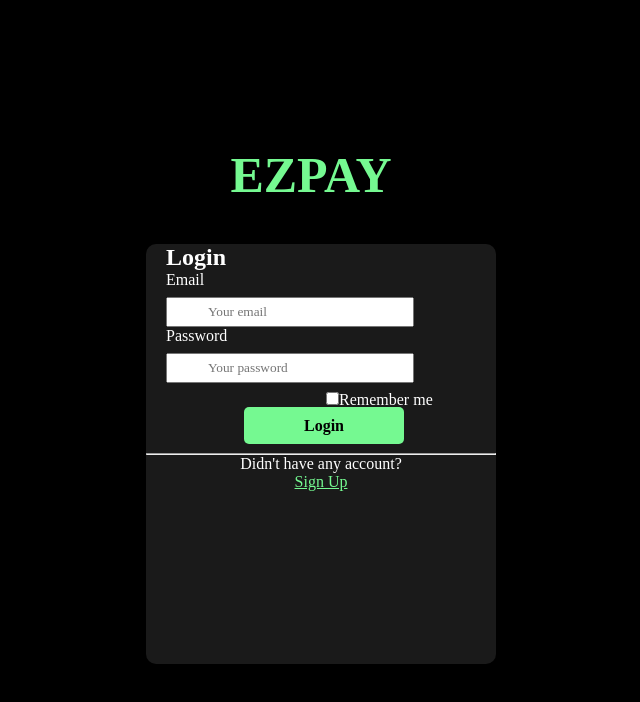
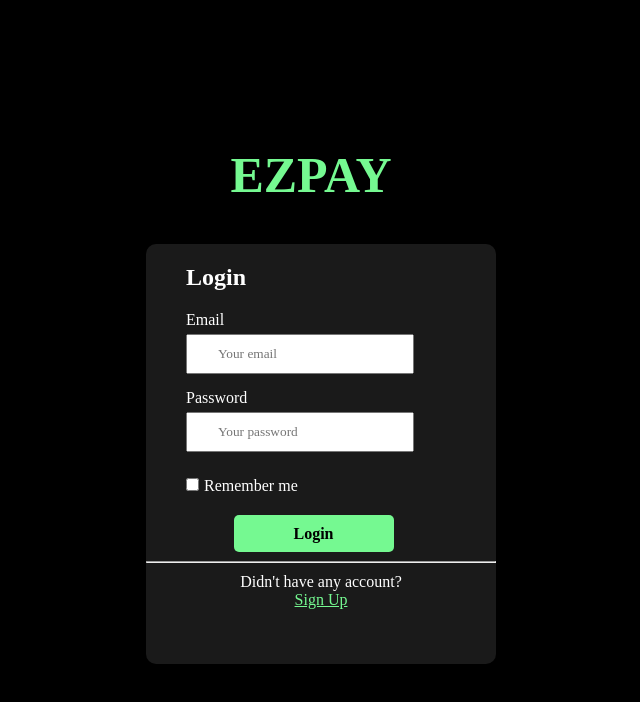
Before and after one commit to dwiwidianto/fe-ezpay, a React (Create React App) app: page /login in a window 1280 px wide. Shown: the top 702 px of the page, without its empty margins (329-969 px from the left). Built offline with nearby package versions, Linux system fonts and the light colour scheme; a web font is replaced by a local one.

Commit message:
bugfix login page

```diff
--- a/src/pages/login/index.js
+++ b/src/pages/login/index.js
@@ -7,11 +7,11 @@ export default function Login() {
   return (
     <>
     <div className="login">
-      <div className={style.login}>EZPAY</div>
+      <div className={style.loginIcon}>EZPAY</div>
       <Container className={style.card}>
         <FloatingLabel>
           <Form>
-            <h2 className={style.signin}>Login</h2>
+            <h2 className={style.labelLogin}>Login</h2>
             <div className="form-group">
               <label className={style.label}>Email</label>
               <br />
@@ -23,9 +23,9 @@ export default function Login() {
               <input type="password" className={style.form} placeholder="Your password" />
             </div>
             <div className="form-group">
-              <div className="custom-control custom-checkbox" style={{marginLeft:"180px", marginTop:"8px", marginBottom:"8px"}}>
+              <div className="custom-control custom-checkbox" className={style.rememberme}>
                 <input type="checkbox" className="custom-control-input" id="customCheck1" />
-                <label className="custom-control-label" htmlFor="customCheck1" >
+                <label className="custom-control-label" style={{marginLeft: "5px"}} htmlFor="customCheck1" >
                   Remember me
                 </label>
               </div>
@@ -34,8 +34,8 @@ export default function Login() {
               <Button type="submit" href="/" className={style.button}>
                 Login
               </Button>
-            </div><br/><hr />
-            <p className="forgot-password text-right" style={{ textAlign: "center" }}>
+            </div><br/><hr/>
+            <p className="forgot-password text-right" style={{ textAlign: "center", marginTop:"10px" }}>
               Didn't have any account?
               <br />
               <Button href="/register" style={{color:"#75F991"}}>
--- a/src/pages/login/login.module.css
+++ b/src/pages/login/login.module.css
@@ -1,6 +1,6 @@
-.login {
+.loginIcon {
   text-align: center;
-    color: #75F991;
+  color: #75f991;
   margin-top: 10px;
   font-family: ProductSans;
   font-weight: bold;
@@ -8,8 +8,8 @@
   margin-bottom: 20px;
 }
 
-.card{
-    background-color: #1A1A1A;
+.card {
+  background-color: #1a1a1a;
   width: 350px;
   height: 420px;
   margin-top: 20px;
@@ -18,33 +18,39 @@
   justify-content: center;
 }
 
-.signin{
+.labelLogin {
   text-align: left;
-    font-family: ProductSans;
-    margin-left: 20px;
+  margin-left: 40px;
+  margin-top: 20px;
+  margin-bottom: 20px;
 }
 
-.label{
+.label {
   text-align: left;
-    font-family: ProductSans;
-    margin-left: 20px;
+  margin-left: 40px;
 }
 
-.form{
-    margin-left: 20px;
-    padding:5px 40px;
-    margin-top: 8px;
+.form {
+  margin-left: 40px;
+  padding: 10px 30px;
+  margin-top: 5px;
+  margin-bottom: 15px;
+}
+
+.rememberme {
+    text-align: left;
+    margin-left: 40px;
+    margin-top: 10px;
+    margin-bottom: 30px;
   }
 
 .button {
   text-decoration: None;
   color: black;
-    font-family: ProductSans;
   font-weight: bold;
-    background-color: #75F991;
+  background-color: #75f991;
   padding: 10px 60px;
-    margin-left: 28%;
-    margin-top: 40px;
-    margin-bottom: 10px;
+  margin-left: 25%;
+  margin-bottom: 20px;
   border-radius: 5px;
 }
```
Lines whose indentation alone changed are shown as unchanged.
